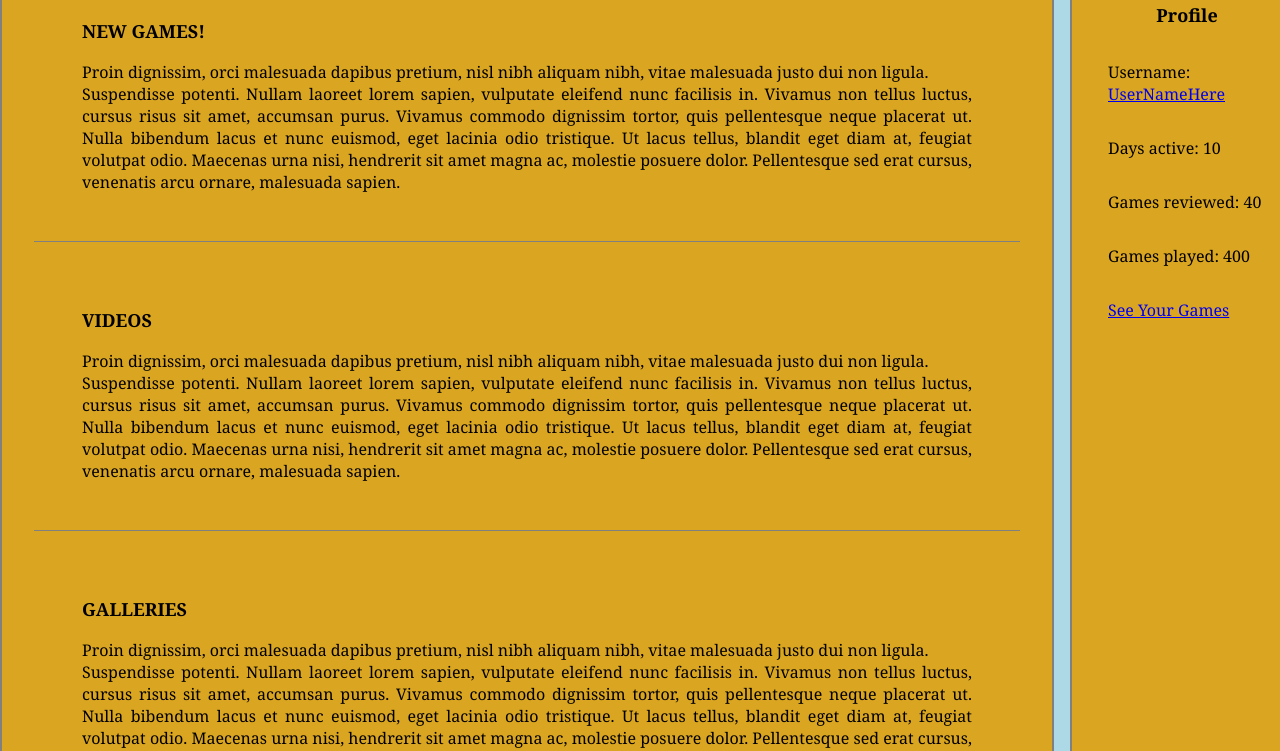
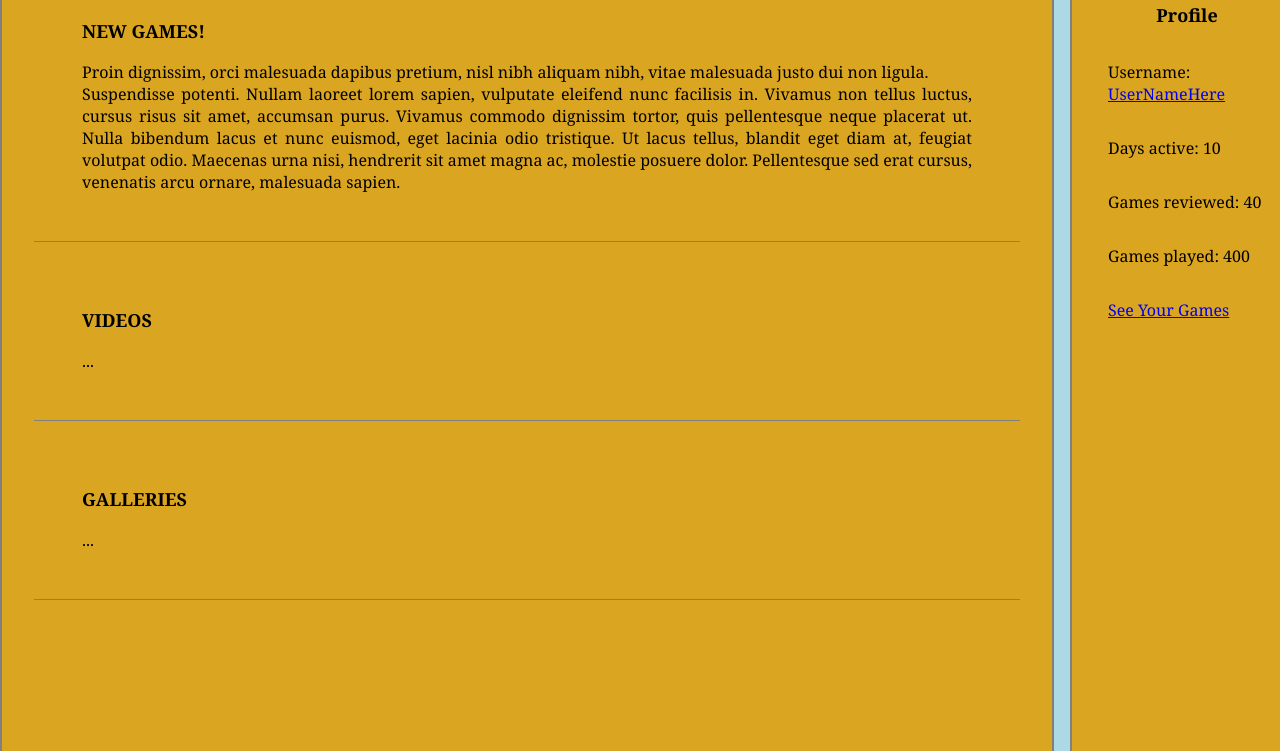
Before and after one commit to Renaissance8905/CS329E_Final_Project, a plain HTML site: page index.html in a window 1280 px wide. Shown: the part 197-948 px from the top of the page. Drawn offline with Linux system fonts and the light colour scheme.

Commit message:
edited expandable divs. NEED CSS WORK

```diff
--- a/index.html
+++ b/index.html
@@ -39,15 +39,15 @@
             </div>
             <div id="videos">
                 <h3>VIDEOS</h3>
-                <p hidden="hidden">...</p>
-                <p>Proin dignissim, orci malesuada dapibus pretium, nisl nibh aliquam nibh, vitae malesuada justo dui non ligula.</p>
-                <p>Suspendisse potenti. Nullam laoreet lorem sapien, vulputate eleifend nunc facilisis in. Vivamus non tellus luctus, cursus risus sit amet, accumsan purus. Vivamus commodo dignissim tortor, quis pellentesque neque placerat ut. Nulla bibendum lacus et nunc euismod, eget lacinia odio tristique. Ut lacus tellus, blandit eget diam at, feugiat volutpat odio. Maecenas urna nisi, hendrerit sit amet magna ac, molestie posuere dolor. Pellentesque sed erat cursus, venenatis arcu ornare, malesuada sapien.</p>
+                <p>...</p>
+                <p hidden="hidden">Proin dignissim, orci malesuada dapibus pretium, nisl nibh aliquam nibh, vitae malesuada justo dui non ligula.</p>
+                <p hidden="hidden">Suspendisse potenti. Nullam laoreet lorem sapien, vulputate eleifend nunc facilisis in. Vivamus non tellus luctus, cursus risus sit amet, accumsan purus. Vivamus commodo dignissim tortor, quis pellentesque neque placerat ut. Nulla bibendum lacus et nunc euismod, eget lacinia odio tristique. Ut lacus tellus, blandit eget diam at, feugiat volutpat odio. Maecenas urna nisi, hendrerit sit amet magna ac, molestie posuere dolor. Pellentesque sed erat cursus, venenatis arcu ornare, malesuada sapien.</p>
             </div>
             <div id="galleries">
                 <h3>GALLERIES</h3>
-                <p hidden="hidden">...</p>
-                <p>Proin dignissim, orci malesuada dapibus pretium, nisl nibh aliquam nibh, vitae malesuada justo dui non ligula.</p>
-                <p>Suspendisse potenti. Nullam laoreet lorem sapien, vulputate eleifend nunc facilisis in. Vivamus non tellus luctus, cursus risus sit amet, accumsan purus. Vivamus commodo dignissim tortor, quis pellentesque neque placerat ut. Nulla bibendum lacus et nunc euismod, eget lacinia odio tristique. Ut lacus tellus, blandit eget diam at, feugiat volutpat odio. Maecenas urna nisi, hendrerit sit amet magna ac, molestie posuere dolor. Pellentesque sed erat cursus, venenatis arcu ornare, malesuada sapien.</p>
+                <p>...</p>
+                <p hidden="hidden">Proin dignissim, orci malesuada dapibus pretium, nisl nibh aliquam nibh, vitae malesuada justo dui non ligula.</p>
+                <p hidden="hidden">Suspendisse potenti. Nullam laoreet lorem sapien, vulputate eleifend nunc facilisis in. Vivamus non tellus luctus, cursus risus sit amet, accumsan purus. Vivamus commodo dignissim tortor, quis pellentesque neque placerat ut. Nulla bibendum lacus et nunc euismod, eget lacinia odio tristique. Ut lacus tellus, blandit eget diam at, feugiat volutpat odio. Maecenas urna nisi, hendrerit sit amet magna ac, molestie posuere dolor. Pellentesque sed erat cursus, venenatis arcu ornare, malesuada sapien.</p>
             </div>
         </section>
     </main>
```
